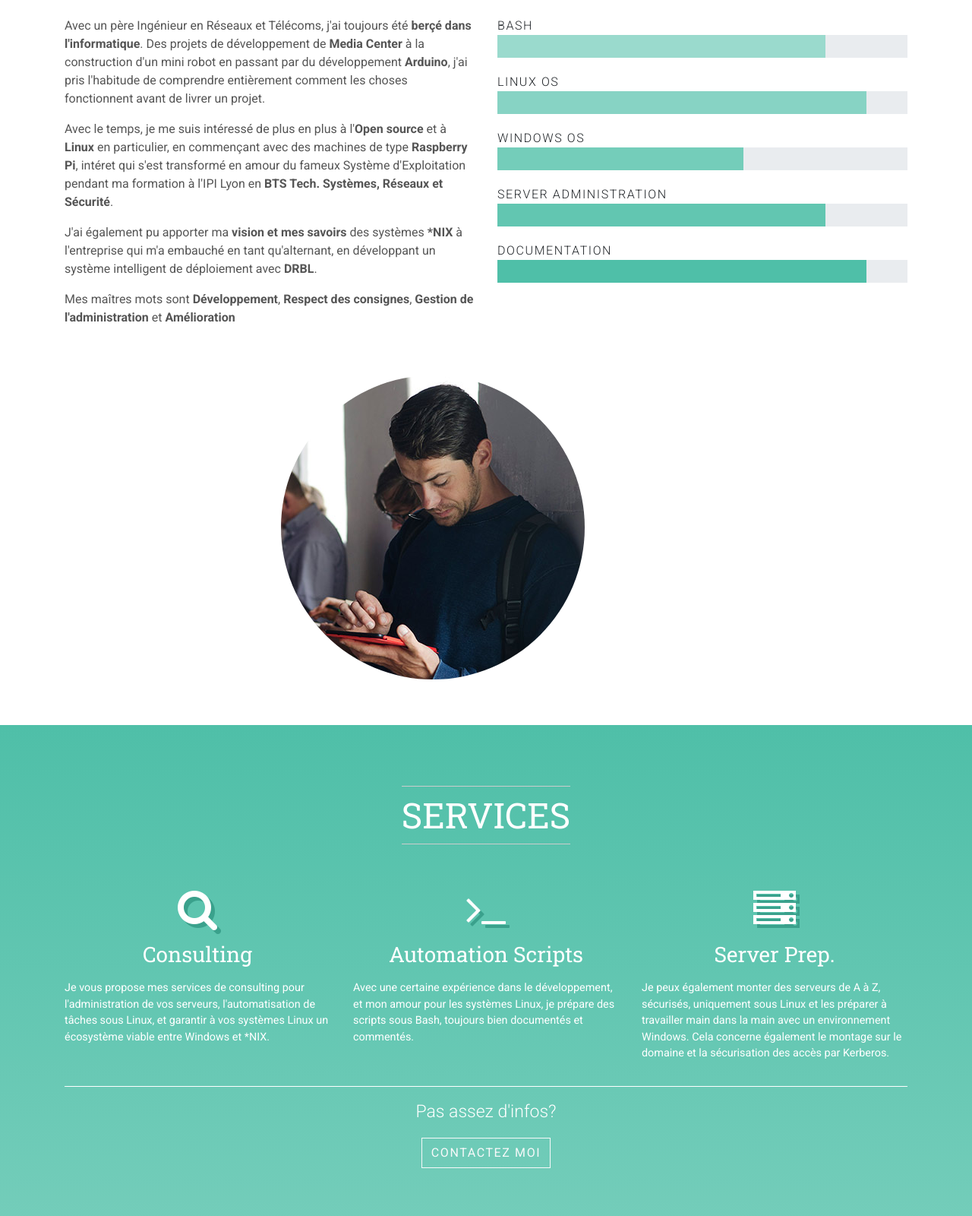
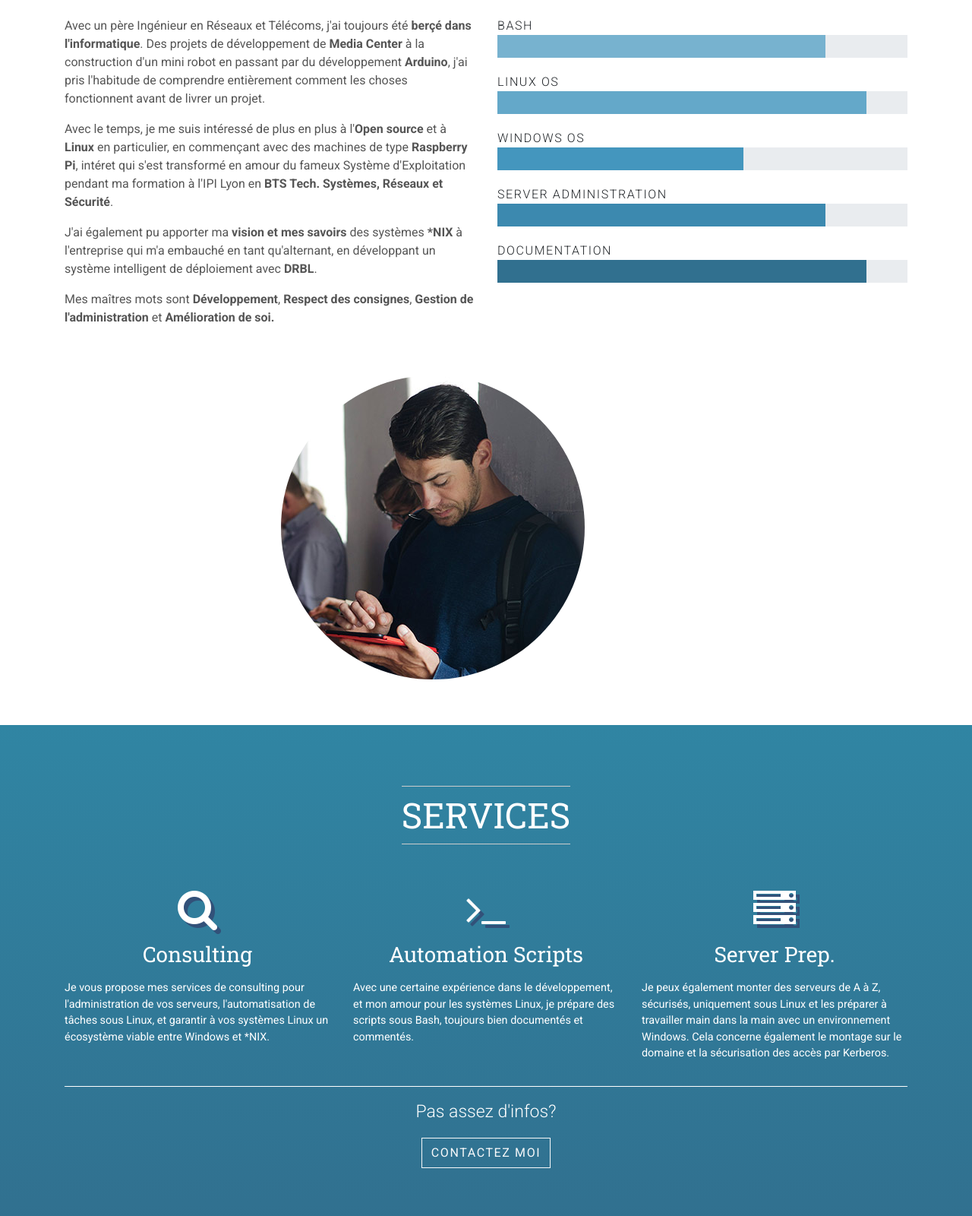
Before and after one commit to F-Kozmik/f-kozmik.github.io, a plain HTML site: page index.html in a window 1280 px wide. Shown: the part 980-2580 px from the top of the page at 76% size. Drawn offline with nearby package versions, Linux system fonts and the light colour scheme.

Commit message:
Website Updating

```diff
--- a/css/style.default.css
+++ b/css/style.default.css
@@ -82,8 +82,8 @@ section {
 }
 
 .bg-gradient {
-  background: -webkit-gradient(linear, left top, left bottom, from(#4fbfa8), to(#74cdba)) !important;
-  background: linear-gradient(to bottom, #4fbfa8, #74cdba) !important;
+  background: -webkit-gradient(linear, left top, left bottom, from(#3085a3), to(#31708f)) !important;
+  background: linear-gradient(to bottom, #3085a3, #31708f) !important;
   color: #fff;
 }
 
@@ -163,12 +163,12 @@ nav.navbar a.nav-link {
 
 nav.navbar a.nav-link.active, nav.navbar a.nav-link:hover {
   color: #333;
-  border-top-color: #4fbfa8;
+  border-top-color: #31708f;
 }
 
 @media (max-width: 1199.98px) {
   nav.navbar a.nav-link.active, nav.navbar a.nav-link:hover {
-    color: #4fbfa8;
+    color: #31708f;
   }
 }
 
@@ -223,23 +223,23 @@ nav.navbar a.nav-link.active, nav.navbar a.nav-link:hover {
 }
 
 .about-section .progress .progress-bar {
-  background: #4fbfa8;
+  background: #31708f;
 }
 
 .about-section .progress .progress-bar-skill1 {
-  background: #9adacd;
+  background: #77B2CF;
 }
 
 .about-section .progress .progress-bar-skill2 {
-  background: #87d3c4;
+  background: #64A8C9;
 }
 
 .about-section .progress .progress-bar-skill3 {
-  background: #74cdba;
+  background: #4496BE;
 }
 
 .about-section .progress .progress-bar-skill4 {
-  background: #62c6b1;
+  background: #3C89AF;
 }
 
 /*
@@ -255,7 +255,7 @@ nav.navbar a.nav-link.active, nav.navbar a.nav-link:hover {
 
 .services-section .icon {
   font-size: 3.5rem;
-  text-shadow: 5px 5px 0 #3aa18c;
+  text-shadow: 5px 5px 0 #325179;
 }
 
 .services-section p.description {
@@ -415,8 +415,8 @@ nav.navbar a.nav-link.active, nav.navbar a.nav-link:hover {
   list-style-type: none;
   font-family: "Roboto Slab", serif;
   margin-bottom: 30px;
-  border-top: solid 1px #4fbfa8;
-  border-bottom: solid 1px #4fbfa8;
+  border-top: solid 1px #31708f;
+  border-bottom: solid 1px #31708f;
   margin: 0 10px 20px;
   -webkit-transition: all 0.3s;
   transition: all 0.3s;
@@ -428,7 +428,7 @@ nav.navbar a.nav-link.active, nav.navbar a.nav-link:hover {
   background: none;
   border: none;
   cursor: pointer;
-  color: #4fbfa8;
+  color: #31708f;
   outline: none;
   -webkit-transition: all 0.3s;
   transition: all 0.3s;
@@ -441,7 +441,7 @@ nav.navbar a.nav-link.active, nav.navbar a.nav-link:hover {
 #filter li.active a, #filter li:hover a {
   color: #fff;
   text-decoration: none;
-  background: #4fbfa8;
+  background: #31708f;
 }
 
 .reference {
--- a/index.html
+++ b/index.html
@@ -26,6 +26,11 @@
     <link rel="stylesheet" href="https://cdnjs.cloudflare.com/ajax/libs/leaflet/1.4.0/leaflet.css">
     <!-- Favicon-->
     <link rel="shortcut icon" href="img/favicon.png">
+    <style type="text/css">
+    #about .container .row .col-lg-6 .skill-item .progress .progress-bar.progress-bar-skill2 {
+    color: #a6e1ec;
+}
+    </style>
     <!-- Tweaks for older IEs--><!--[if lt IE 9]>
         <script src="https://oss.maxcdn.com/html5shiv/3.7.3/html5shiv.min.js"></script>
         <script src="https://oss.maxcdn.com/respond/1.4.2/respond.min.js"></script><![endif]-->
@@ -73,7 +78,7 @@
 
             <p>J'ai également pu apporter ma <strong>vision et mes savoirs</strong> des systèmes <strong>*NIX</strong> à l'entreprise qui m'a embauché en tant qu'alternant, en développant un système intelligent de déploiement avec <strong>DRBL</strong>.</p>
 
-			 <p> Mes maîtres mots sont <strong>Développement</strong>, <strong>Respect des consignes</strong>, <strong>Gestion de l'administration</strong> et <strong> Amélioration</strong></p>
+			 <p> Mes maîtres mots sont <strong>Développement</strong>, <strong>Respect des consignes</strong>, <strong>Gestion de l'administration</strong> et <strong> Amélioration de soi.</strong></p>
           </div>
           <div data-animate="fadeInUp" class="col-lg-6">
             <div class="skill-item">
```
